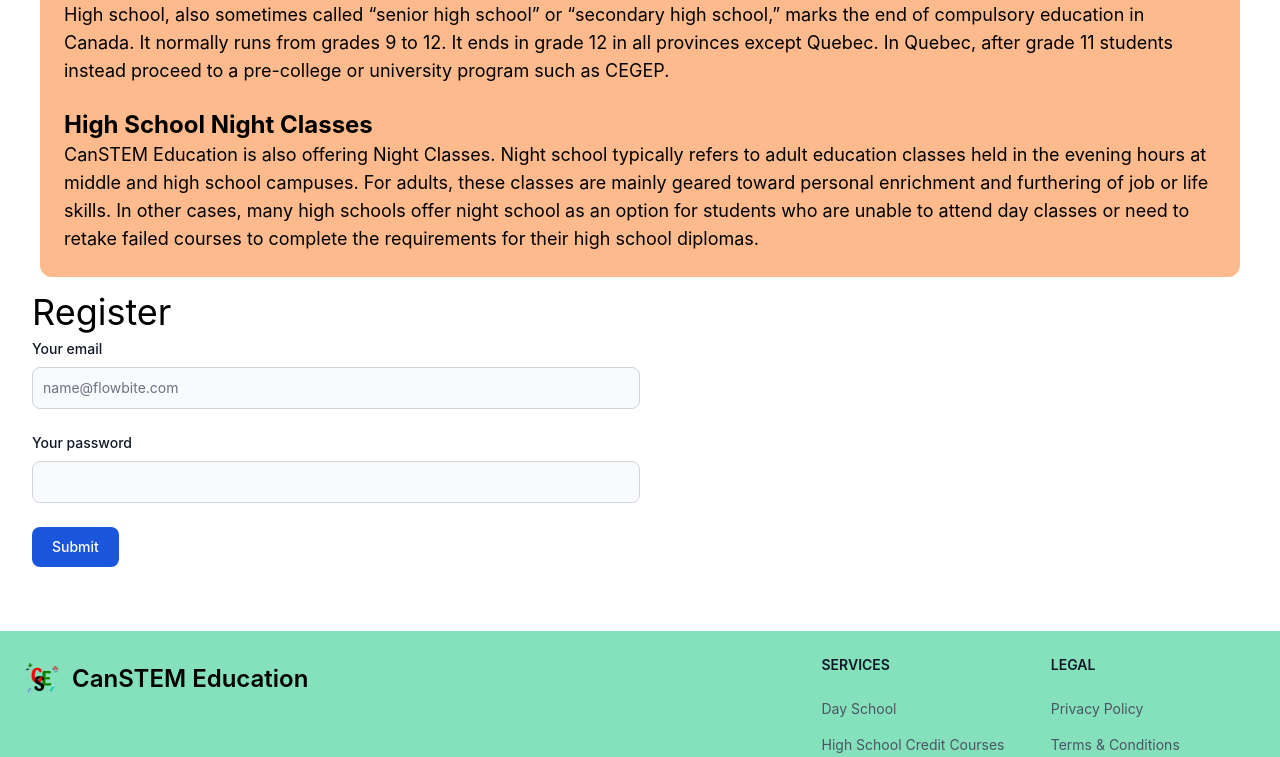
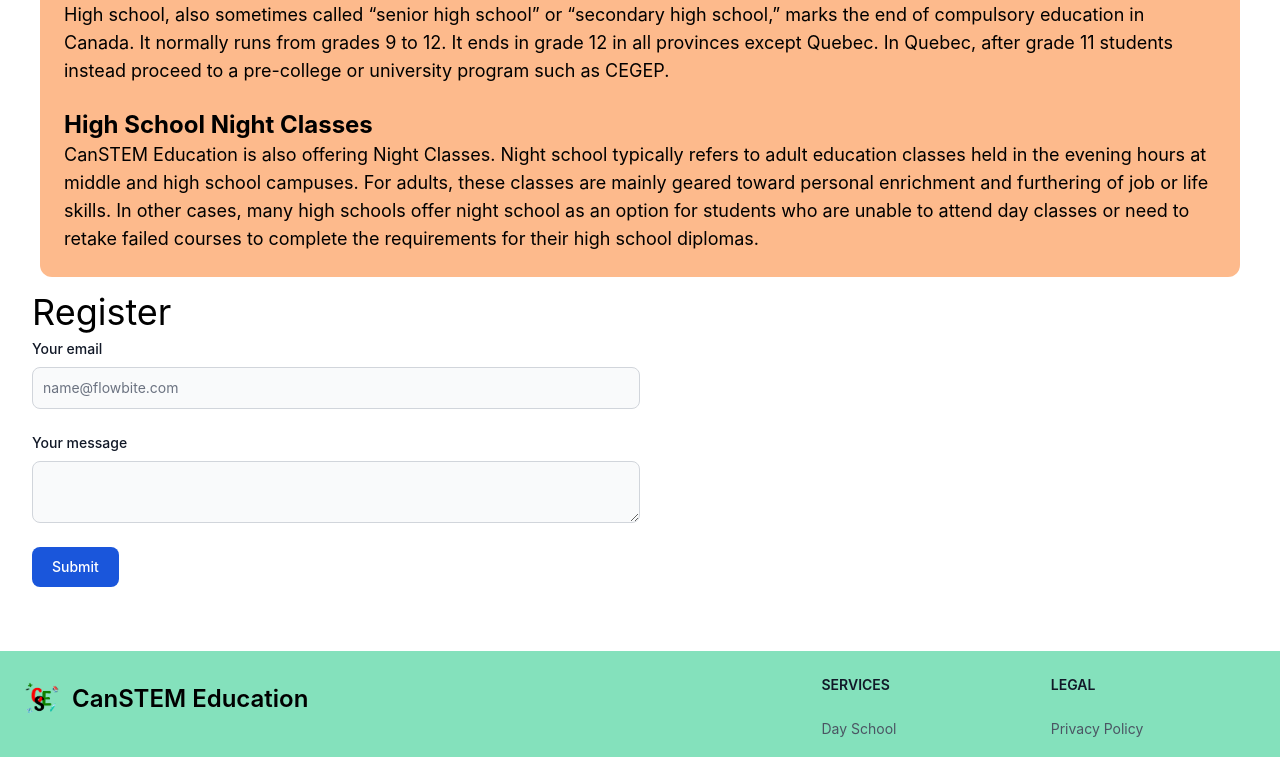
Before and after one commit to axxar/canstem-education-demo, a React (Create React App) app: page / in a window 1280 px wide. Shown: the part 500-1257 px from the top of the page. Built offline with nearby package versions, Linux system fonts and the light colour scheme.

Commit message:
netlify form

```diff
--- a/public/index.html
+++ b/public/index.html
@@ -27,9 +27,9 @@
     <title>CanSTEM Education</title>
   </head>
   <body>
-    <form name="contact" netlify netlify-honeypot="bot-field" action="/" hidden>
+    <form name="register" netlify netlify-honeypot="bot-field" data-netlify-recaptcha="true" action="/" hidden>
       <input type="email" name="email" />
-      <input type="password" name="password" />
+      <textarea type="message" name="message"></textarea>
     </form>
     <noscript>You need to enable JavaScript to run this app.</noscript>
     <div id="root"></div>
--- a/src/components/Register.js
+++ b/src/components/Register.js
@@ -8,9 +8,10 @@ const Register = () => {
           <div class="md:shrink-0 sm:p-0 px-2 md:w-6/12">
             <h1 className="text-4xl leading-normal">Register</h1>
             <form
-              name="contact"
+              name="register"
               method="POST"
               data-netlify-recaptcha="true"
+              netlify-honeypot="bot-field"
               data-netlify="true"
               className=""
             >
@@ -21,6 +22,7 @@ const Register = () => {
                 >
                   Your email
                 </label>
+                <p>
                   <input
                     type="email"
                     id="email"
@@ -28,27 +30,30 @@ const Register = () => {
                     placeholder="name@flowbite.com"
                     required
                   />
+                </p>
               </div>
               <div class="mb-6">
                 <label
                   for="password"
                   class="block mb-2 text-sm font-medium text-gray-900"
                 >
-                  Your password
+                  Your message
                 </label>
-                <input
-                  type="password"
-                  id="password"
+                <p>
+                  <textarea
+                    id="message"
                     class="bg-gray-50 border border-gray-300 text-gray-900 text-sm rounded-lg focus:ring-blue-500 focus:border-blue-500 block w-full p-2.5 "
                     required
-                />
+                  ></textarea>
+                </p>
               </div>
-              <button
+              <p>
+                <input
                   type="submit"
                   class="text-white bg-blue-700 hover:bg-blue-800 focus:ring-4 focus:outline-none focus:ring-blue-300 font-medium rounded-lg text-sm w-full sm:w-auto px-5 py-2.5 text-center"
-              >
-                Submit
-              </button>
+                  value="Submit"
+                />
+              </p>
             </form>
           </div>
         </div>
```
Lines whose indentation alone changed are shown as unchanged.
